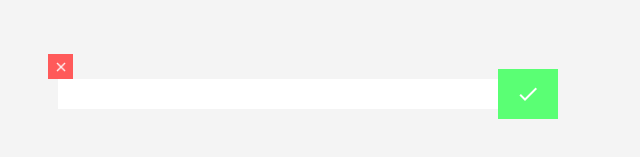
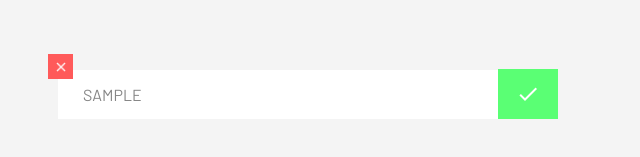
Before and after one commit to F4ELL/React-To-Do, a React (Create React App) app: page / in a window 1280 px wide. Both pictures are taken after typing "Sample" into the empty fields and a click on the button "ADICIONAR TAREFA". Shown: the part 253-410 px from the top of the page, without its empty margins (332-972 px from the left). Built offline with nearby package versions, Linux system fonts and the light colour scheme.

Commit message:
fix: correction task text

```diff
--- a/src/components/List/index.js
+++ b/src/components/List/index.js
@@ -42,7 +42,7 @@ export const List = ({ allTasks, updateTasks }) => {
                                         <img className='small' src={Plus} alt='Deletar Tarefa' />
                                     </Button>
                                 </div>
-                                <li>{task.isCompleted}</li>
+                                <li>{task.title}</li>
                                     <Button buttonColor={'#5AFF74'} buttonWidth={'60px'} buttonPadding={'0'} buttonHeight={'50px'} buttonColorHover={'#30ff51'} handleButton={()=> completeTask(task.id)}>
                                         <img className='bigger' src={Vector} alt='Tarefa Concluída' />
                                     </Button>
```
